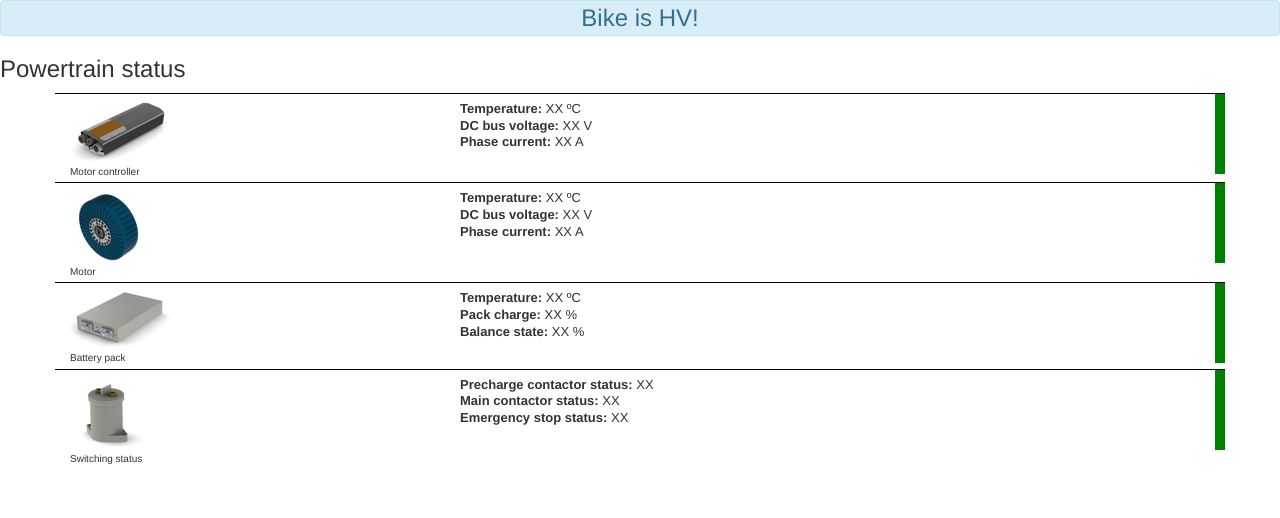
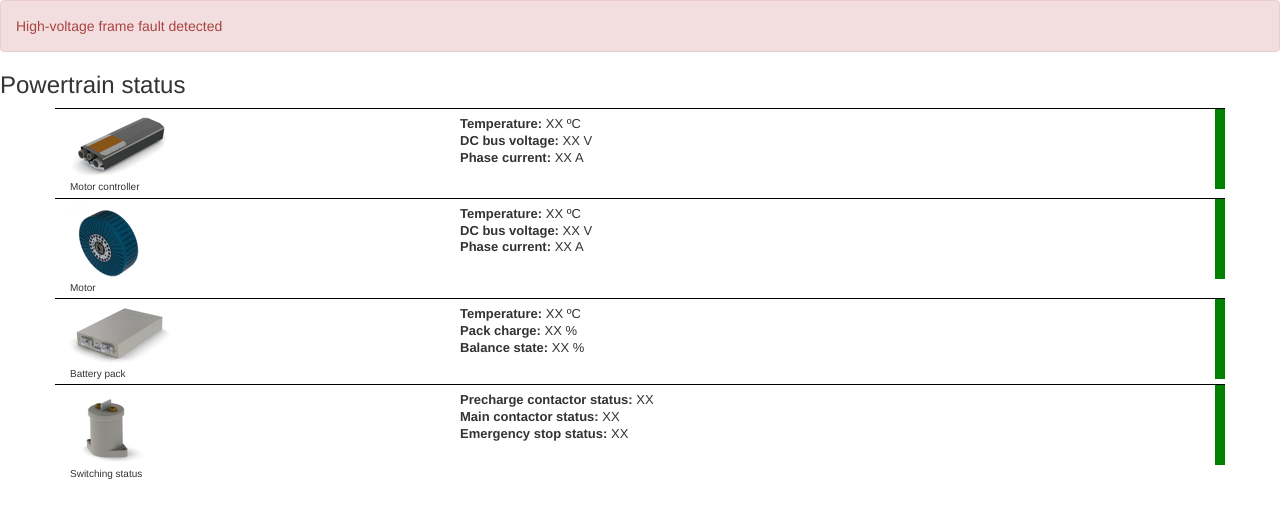
Before and after one commit to sharrington93/Beaglebone-UI, a plain HTML site: page var/www/html/index.html in a window 1280 px wide. Drawn offline with Linux system fonts and the light colour scheme.

Commit message:
add extra popover banners

```diff
--- a/var/www/html/index.html
+++ b/var/www/html/index.html
@@ -18,7 +18,9 @@
     <![endif]-->
   </head>
   <body>
-  	<div class="alert alert-info alert-hv" role="alert">Bike is HV!</div>
+  	<div class="alert alert-info alert-hv hidden" role="alert">Bike is HV!</div>
+  	<div class="alert alert-info alert-estop hidden" role="alert">Emergency stop active</div>
+  	<div class="alert alert-danger alert-framefault" role="alert">High-voltage frame fault detected</div>
   	<h3>Powertrain status</h3>
   	<div class="container">
   		<!-- motor controller -->
```
